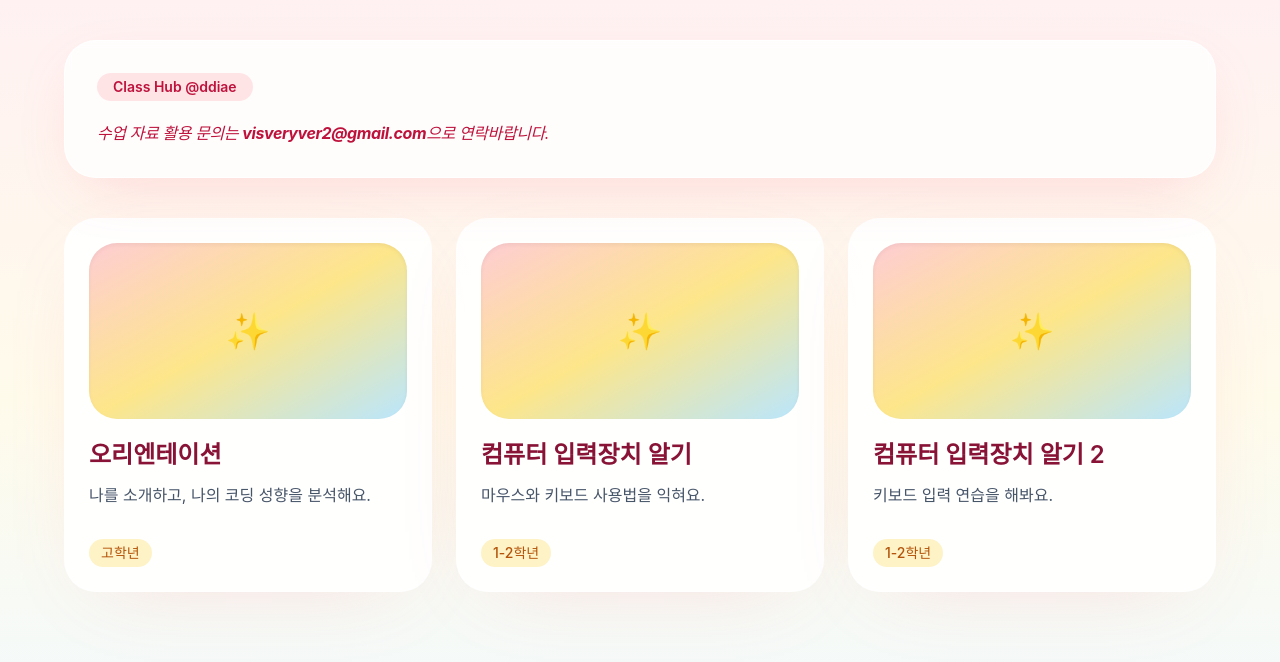
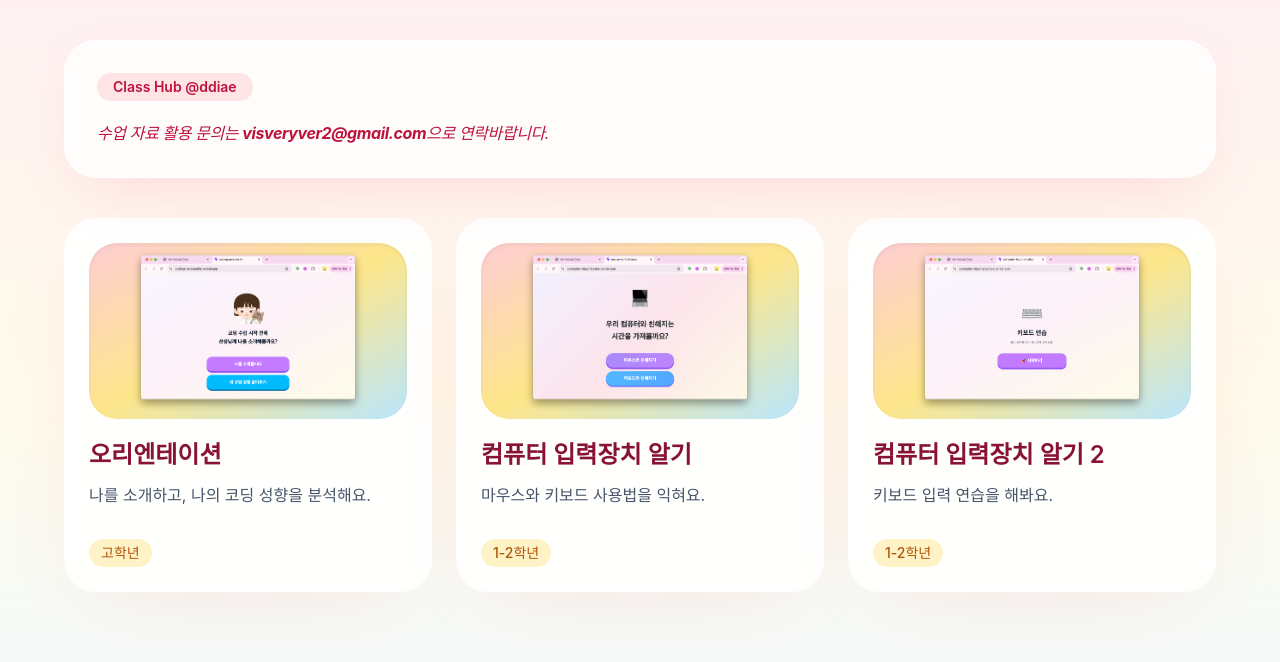
Before and after one commit to ddiae/ddiae-class, a React (Vite) app: page / in a window 1280 px wide. Shown: the top 662 px of the page. Built offline with nearby package versions, Linux system fonts and the light colour scheme; the HTML template or start-up script is replaced by a standard one.

Commit message:
feat: config에 thumbnail 추가

```diff
--- a/src/config.ts
+++ b/src/config.ts
@@ -1,20 +1,31 @@
-export const LINKS = [
+export type Link = {
+  title: string;
+  description: string;
+  href: string;
+  label: string;
+  thumbnail?: string;
+};
+
+export const LINKS: Link[] = [
   {
     title: "오리엔테이션",
     description: "나를 소개하고, 나의 코딩 성향을 분석해요.",
     href: "https://coding-personality.vercel.app/",
-    label: "고학년"
+    label: "고학년",
+    thumbnail: "/thumbnails/personality.png"
   },
   {
     title: "컴퓨터 입력장치 알기",
     description: "마우스와 키보드 사용법을 익혀요.",
     href: "https://computer-input-basics.vercel.app/",
-    label: "1-2학년"
+    label: "1-2학년",
+    thumbnail: "/thumbnails/input-basics.png"
   },
   {
     title: "컴퓨터 입력장치 알기 2",
     description: "키보드 입력 연습을 해봐요.",
     href: "https://computer-input-practice.vercel.app/",
-    label: "1-2학년"
+    label: "1-2학년",
+    thumbnail: "/thumbnails/input-practice.png"
   }
 ];
```
